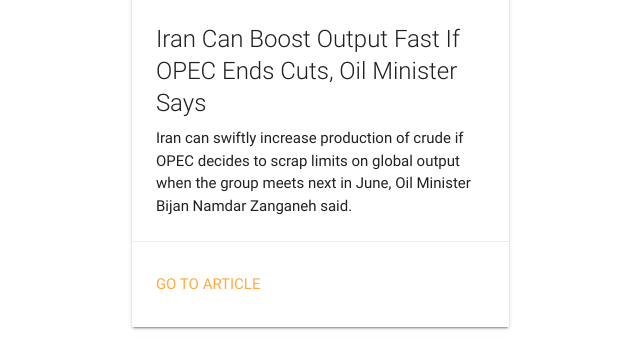
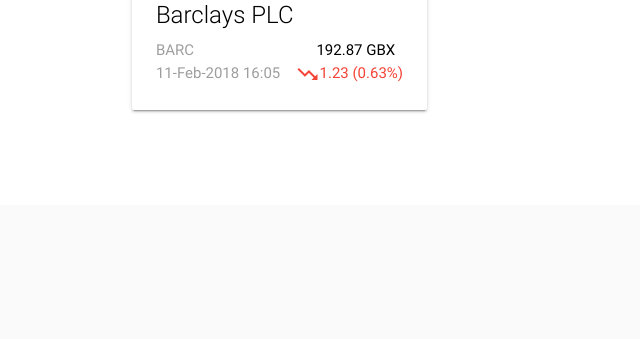
Before and after one commit to alexmotoc/projectaeora, a Django app: page /chat/ in a window 1280 px wide. Shown: the part 1042-1381 px from the top of the page, without its empty margins (271-911 px from the left). After the commit the page ends 1154 px from the top, so only its background shows below. Run offline with Django 3.2, Linux system fonts and the light colour scheme; some libraries are stand-ins or nearby versions.

Commit message:
Added reply card for company data + impact for news and made cards more mobile responsive

```diff
--- a/webapp/bot/static/css/chat.css
+++ b/webapp/bot/static/css/chat.css
@@ -20,8 +20,17 @@
     height: auto;
     max-width: 50%;
     clear: both;
-    /*background-color: #2962FF;
-    color: #fff;*/
+    margin: 5px 0;
+    padding: 5px 10px;
+    border-radius: 15px 15px 15px 15px;
+    -webkit-border-radius: 15px 15px 15px 15px;
+    word-wrap: break-word;
+}
+
+.bubble-interactive {
+    display: inline-block;
+    height: auto;
+    clear: both;
     margin: 5px 0;
     padding: 5px 10px;
     border-radius: 15px 15px 15px 15px;
@@ -52,6 +61,14 @@
 
 .input-button {
     margin-left: 5px;
+}
+
+.valign-icon {
+    vertical-align: middle;
+}
+
+.news-impact {
+    float: right;
 }
 
 /* label underline focus color */
--- a/webapp/bot/templates/chat.html
+++ b/webapp/bot/templates/chat.html
@@ -32,51 +32,42 @@
         <div class="row history">
           <div class="col s10 offset-s1">
             <div class="bubble sent blue lighten-1">
-              test
+              What are the latest news about Oil?
             </div>
             <div class="bubble received blue lighten-1">
-              test2
+              Here's what I found
             </div>
-            <div class="bubble received">
-              <div class="card hoverable">
+            <div class="bubble-interactive received">
+              <div class="card">
                 <div class="card-image waves-effect waves-block waves-light">
                   <img class="activator" src="https://assets.bwbx.io/images/users/iqjWHBFdfxIU/iSLg_CUxcjBM/v1/1000x-1.jpg">
                 </div>
                 <div class="card-content">
-                  <span class="card-title activator grey-text text-darken-4">Iran Can Boost Output Fast If OPEC Ends Cuts, Oil Minister Says</span>
+                  <span class="card-title activator grey-text text-darken-4">Iran Can Boost Output Fast If OPEC Ends Cuts, Oil Minister Says
+                    <span class="news-impact green-text"><i class="material-icons valign-icon">trending_up</i>+0.29%</span></span>
                   <p>Iran can swiftly increase production of crude if OPEC decides to scrap limits on global output when the group meets next in June,
                       Oil Minister Bijan Namdar Zanganeh said.</p>
+
                 </div>
                 <div class="card-action">
                   <p><a href="#">Go to article</a></p>
                 </div>
               </div>
-              <div class="card hoverable">
-                <div class="card-image waves-effect waves-block waves-light">
-                  <img class="activator" src="https://assets.bwbx.io/images/users/iqjWHBFdfxIU/iSLg_CUxcjBM/v1/1000x-1.jpg">
+            </div>
+            <div class="bubble sent blue lighten-1">
+              What's the stock price of Barclays?
+            </div>
+            <div class="bubble-interactive received">
+              <div class="card white">
+                <div class="card-content black-text">
+                  <span class="card-title">Barclays PLC</span>
+                  <p class="grey-text">BARC&emsp;&emsp;&emsp;&emsp;&emsp;&emsp;&emsp;&emsp;<span class="black-text">192.87 GBX</span></p>
+                  <p class="grey-text">11-Feb-2018 16:05&emsp;<span class="red-text"><i class="material-icons valign-icon">trending_down</i>1.23 (0.63%)</span></p>
                 </div>
-                <div class="card-content">
-                  <span class="card-title activator grey-text text-darken-4">Iran Can Boost Output Fast If OPEC Ends Cuts, Oil Minister Says</span>
-                  <p>Iran can swiftly increase production of crude if OPEC decides to scrap limits on global output when the group meets next in June,
-                      Oil Minister Bijan Namdar Zanganeh said.</p>
-                </div>
-                <div class="card-action">
-                  <p><a href="#">Go to article</a></p>
-                </div>
+              </div>
             </div>
-            <div class="card hoverable">
-              <div class="card-image waves-effect waves-block waves-light">
-                <img class="activator" src="https://assets.bwbx.io/images/users/iqjWHBFdfxIU/iSLg_CUxcjBM/v1/1000x-1.jpg">
-              </div>
-              <div class="card-content">
-                <span class="card-title activator grey-text text-darken-4">Iran Can Boost Output Fast If OPEC Ends Cuts, Oil Minister Says</span>
-                <p>Iran can swiftly increase production of crude if OPEC decides to scrap limits on global output when the group meets next in June,
-                    Oil Minister Bijan Namdar Zanganeh said.</p>
-              </div>
-              <div class="card-action">
-                <p><a href="#">Go to article</a></p>
-              </div>
           </div>
+        </div>
       </main>
 
       <footer class="fixed-bottom">
```
